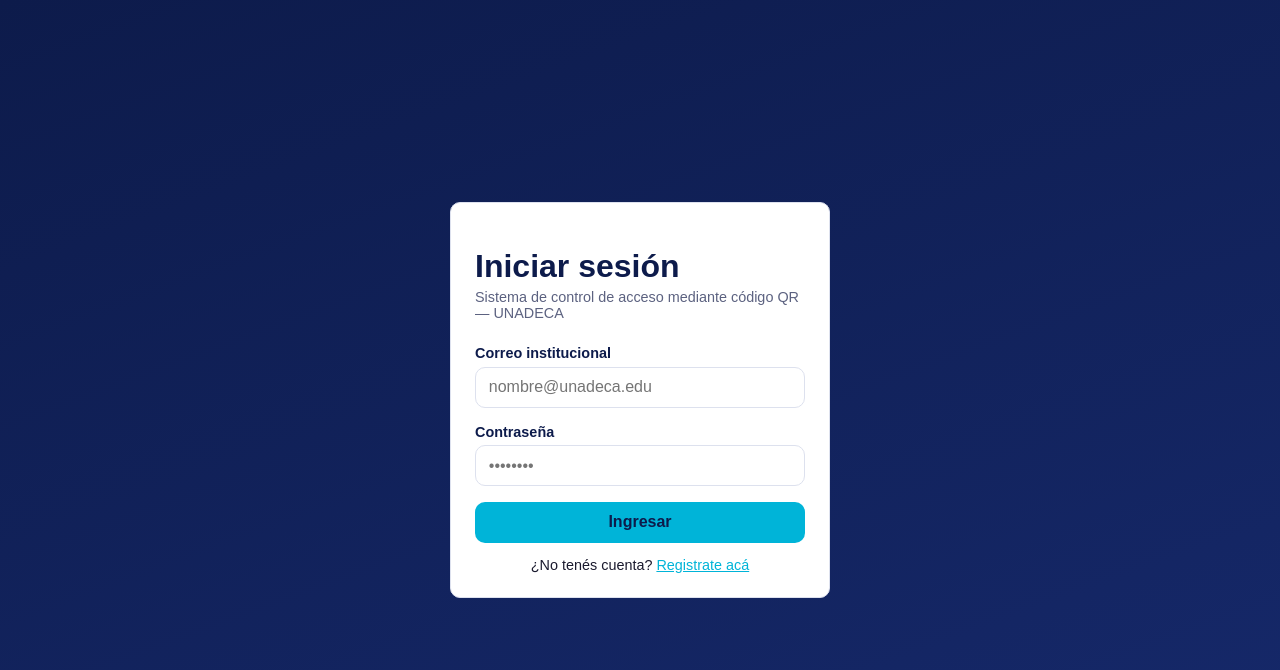
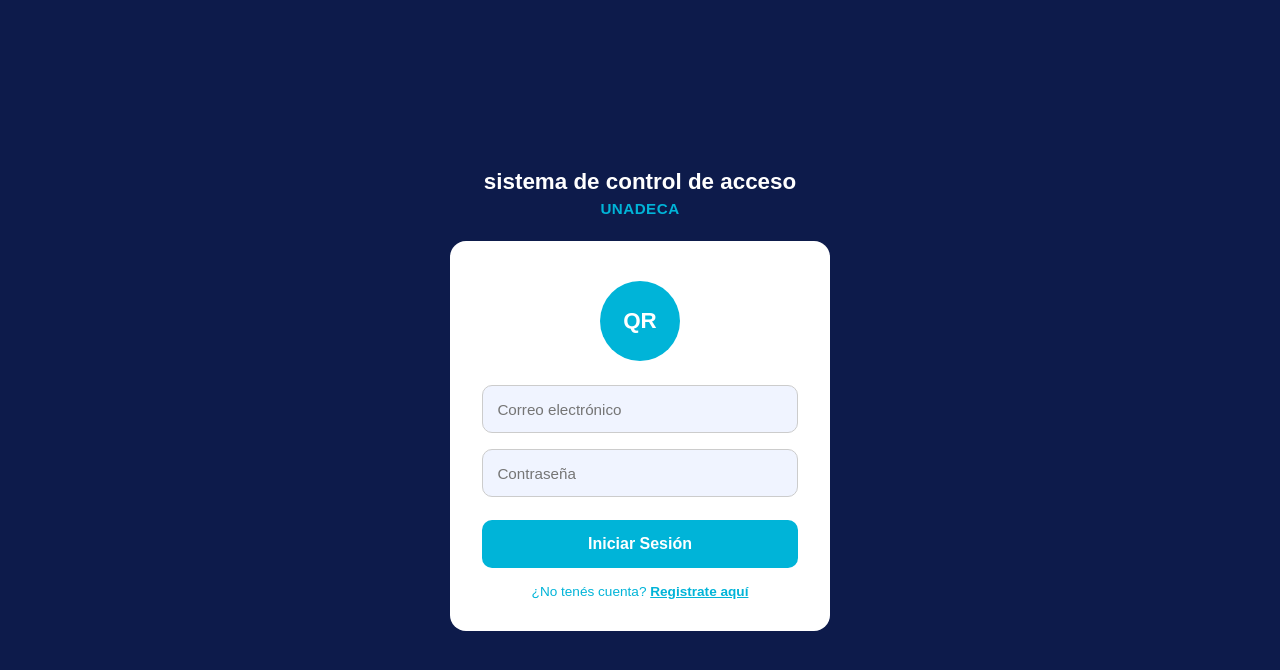
Before and after one commit to sayasam132/sistema-qr-unadeca, a SvelteKit app: page /login in a window 1280 px wide. Shown: the top 670 px of the page. Built offline with nearby package versions, Linux system fonts and the light colour scheme; no server answers.

Commit message:
Aplica el diseño visual de Figma a la pantalla de login

```diff
--- a/src/routes/(publico)/login/+page.svelte
+++ b/src/routes/(publico)/login/+page.svelte
@@ -36,41 +36,43 @@
 </svelte:head>
 
 <div class="auth">
-	<form class="tarjeta auth__formulario" onsubmit={manejarEnvio}>
-		<h1>Iniciar sesión</h1>
-		<p class="auth__subtitulo">Sistema de control de acceso mediante código QR — UNADECA</p>
+	<div class="auth__encabezado">
+		<p class="auth__titulo">sistema de control de acceso</p>
+		<p class="auth__marca">UNADECA</p>
+	</div>
+
+	<form class="auth__tarjeta" onsubmit={manejarEnvio}>
+		<div class="auth__logo" aria-hidden="true">QR</div>
 
 		{#if error}
 			<p class="auth__error">{error}</p>
 		{/if}
 
-		<div class="campo">
-			<label for="correo">Correo institucional</label>
+		<div class="campo-auth">
 			<input
-				id="correo"
 				type="email"
-				placeholder="nombre@unadeca.edu"
+				placeholder="Correo electrónico"
 				bind:value={correo}
+				autocomplete="username"
 				required
 			/>
 		</div>
 
-		<div class="campo">
-			<label for="contrasena">Contraseña</label>
+		<div class="campo-auth">
 			<input
-				id="contrasena"
 				type="password"
-				placeholder="••••••••"
+				placeholder="Contraseña"
 				bind:value={contrasena}
+				autocomplete="current-password"
 				required
 			/>
 		</div>
 
-		<button type="submit" class="boton auth__enviar" disabled={enviando}>
-			{enviando ? 'Ingresando…' : 'Ingresar'}
+		<button type="submit" class="auth__enviar" disabled={enviando}>
+			{enviando ? 'Ingresando…' : 'Iniciar Sesión'}
 		</button>
 
-		<p class="auth__enlace">¿No tenés cuenta? <a href="/registro">Registrate acá</a></p>
+		<p class="auth__enlace">¿No tenés cuenta? <a href="/registro">Registrate aquí</a></p>
 	</form>
 </div>
 
@@ -78,27 +80,54 @@
 	.auth {
 		min-height: 100vh;
 		display: flex;
+		flex-direction: column;
 		align-items: center;
 		justify-content: center;
-		background: linear-gradient(160deg, var(--color-navy), var(--color-navy-light));
+		background-color: var(--color-navy);
 		padding: 1.5rem;
 	}
 
-	.auth__formulario {
+	.auth__encabezado {
+		text-align: center;
+		margin-bottom: 1.5rem;
+	}
+
+	.auth__titulo {
+		color: white;
+		font-weight: bold;
+		font-size: 1.4rem;
+		margin: 0 0 0.3rem;
+	}
+
+	.auth__marca {
+		color: var(--color-teal);
+		font-weight: bold;
+		font-size: 0.95rem;
+		margin: 0;
+		letter-spacing: 0.03em;
+	}
+
+	.auth__tarjeta {
 		width: 100%;
 		max-width: 380px;
+		background-color: var(--color-surface);
+		border-radius: var(--radius-lg);
+		padding: 2.5rem 2rem 2rem;
+		box-sizing: border-box;
 	}
 
-	.auth__formulario h1 {
-		color: var(--color-navy);
-		margin-bottom: 0.25rem;
-	}
-
-	.auth__subtitulo {
-		color: var(--color-text-muted);
-		font-size: 0.9rem;
-		margin-top: 0;
-		margin-bottom: 1.5rem;
+	.auth__logo {
+		width: 80px;
+		height: 80px;
+		margin: 0 auto 1.5rem;
+		border-radius: 50%;
+		background-color: var(--color-teal);
+		color: white;
+		display: flex;
+		align-items: center;
+		justify-content: center;
+		font-weight: bold;
+		font-size: 1.4rem;
 	}
 
 	.auth__error {
@@ -110,8 +139,34 @@
 		margin: 0 0 1rem;
 	}
 
+	.campo-auth {
+		margin-bottom: 1rem;
+	}
+
+	.campo-auth input {
+		width: 100%;
+		height: 48px;
+		padding: 0 0.9rem;
+		border-radius: var(--radius);
+		border: 1px solid #ccc;
+		background-color: var(--color-input-bg);
+		font-family: inherit;
+		font-size: 0.95rem;
+		box-sizing: border-box;
+	}
+
 	.auth__enviar {
 		width: 100%;
+		height: 48px;
+		border: none;
+		border-radius: var(--radius);
+		background-color: var(--color-teal);
+		color: white;
+		font-family: inherit;
+		font-size: 1rem;
+		font-weight: bold;
+		cursor: pointer;
+		margin-top: 0.4rem;
 	}
 
 	.auth__enviar:disabled {
@@ -121,7 +176,13 @@
 
 	.auth__enlace {
 		text-align: center;
-		font-size: 0.9rem;
-		margin-bottom: 0;
+		font-size: 0.85rem;
+		margin: 1rem 0 0;
+		color: var(--color-teal);
+	}
+
+	.auth__enlace a {
+		color: var(--color-teal);
+		font-weight: bold;
 	}
 </style>
```
